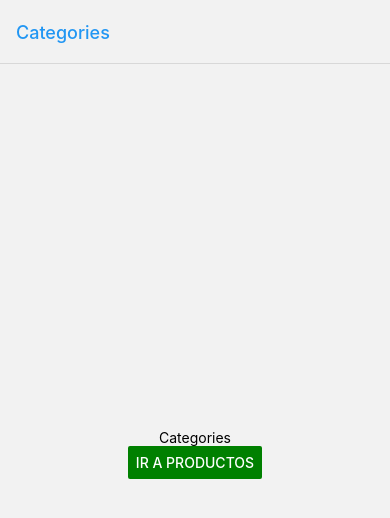
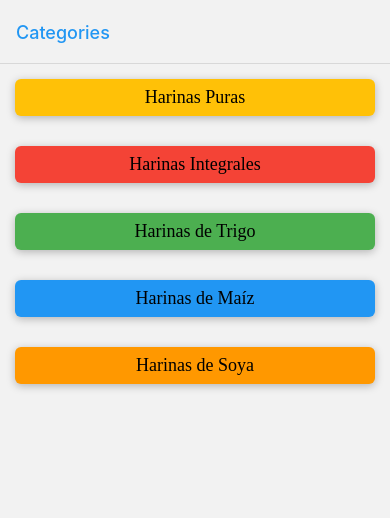
Before and after one commit to Ernesferre/Panaderia, a React Native app: screen /Categories in a window 390 px wide. Shown: the top 518 px of the page. Built offline with nearby package versions, Linux system fonts and the light colour scheme.

Commit message:
creamos el item de categoria y la funcion de navegacion pasandole propiedades al componente del producto

```diff
--- /dev/null
+++ b/src/components/categories-item/index.js
@@ -0,0 +1,27 @@
+import React from 'react';
+import styles from './styles'
+import {
+  TouchableOpacity,
+  Text,
+  View,
+} from 'react-native';
+
+const CategoryItem = ({item, onSelected}) => {
+
+  return (
+    <View style={styles.container}>
+
+        <TouchableOpacity
+            style={[styles.containerTouchable, {backgroundColor: item.color}]}
+            onPress={() => onSelected(item)}
+        >
+            <View>
+                <Text style={styles.title}> {item.title} </Text>
+            </View>
+
+      </TouchableOpacity>
+    </View>
+  );
+};
+
+export default CategoryItem;
--- /dev/null
+++ b/src/components/categories-item/styles.js
@@ -0,0 +1,34 @@
+import { StyleSheet, Dimensions } from 'react-native';
+
+const { height } = Dimensions.get('window');
+
+const styles = StyleSheet.create({
+    container: {
+      flex: 1,
+      height: height / 4,
+      borderRadius: 6,
+      margin: 15,
+      justifyContent: 'center',
+
+    },
+    containerTouchable: {
+        flex: 1,
+        borderRadius: 6,
+        shadowColor: 'black',
+        shadowOpacity: 0.26,
+        shadowOffset: { width: 0, height: 2 },
+        shadowRadius: 8,
+        elevation: 6,
+        justifyContent: 'center',
+        alignItems: 'center',
+        padding: 8,
+
+    },
+
+    title: {
+        fontFamily: 'open-sans-bold',
+        fontSize: 18,
+    }
+  });
+
+  export default styles;
--- a/src/navigation/index.js
+++ b/src/navigation/index.js
@@ -5,7 +5,6 @@
 import Categories from '../screens/categories/index';
 import Products from '../screens/products/index';
 import ProductDetail from '../screens/product-detail/index';
-// import { headerStyle },
 import { COLORS } from '../utils/data/constants/colors';
 
 
@@ -27,7 +26,16 @@
         }}
       >
         <Stack.Screen name="Categories" component={Categories} />
-        <Stack.Screen name="Products" component={Products} />
+        <Stack.Screen
+            name="Products"
+            component={Products}
+            options={({ route }) => ({
+              title: route.params.name,
+              headerStyle: {
+                backgroundColor: route.params.color,
+              },
+            })}
+        />
         <Stack.Screen name="ProductDetail" component={ProductDetail} />
       </Stack.Navigator>
     </NavigationContainer>
--- a/src/screens/categories/index.js
+++ b/src/screens/categories/index.js
@@ -1,19 +1,45 @@
 import React from 'react';
-import styles from './styles'
+import styles from './styles';
 import {
   Button,
+  FlatList,
   SafeAreaView,
   Text,
+  TouchableOpacity,
   View,
 } from 'react-native';
+import CategoryItem from '../../components/categories-item/index';
+import { CATEGORIES } from '../../utils/data/categories';
 
 const Categories = ({navigation}) => {
+
+  const handleSelectedCategory = (item) => {
+    navigation.navigate('Products',
+    {
+      categoryId: item.id,
+      name: item.title,
+      color: item.color
+    });
+  }
+
+  // console.warn(CATEGORIES);
+
+  const renderCategories = ({item}) => {
+    return (
+      <CategoryItem item={item} onSelected={handleSelectedCategory} />
+    );
+  }
 
   return (
     <SafeAreaView style={styles.container}>
       <View style={styles.container}>
-        <Text>Categories</Text>
-        <Button title="Ir a Productos" onPress={() => navigation.navigate('Products')} color="green"></Button>
+        <FlatList
+          data={CATEGORIES}
+          renderItem={renderCategories}
+          keyExtractor={(item) => item.id}
+
+        />
+
       </View>
     </SafeAreaView>
   );
--- a/src/screens/categories/styles.js
+++ b/src/screens/categories/styles.js
@@ -3,8 +3,6 @@
 const styles = StyleSheet.create({
     container: {
       flex: 1,
-      justifyContent: 'center',
-      alignItems: 'center'
     }
   });
 
```
